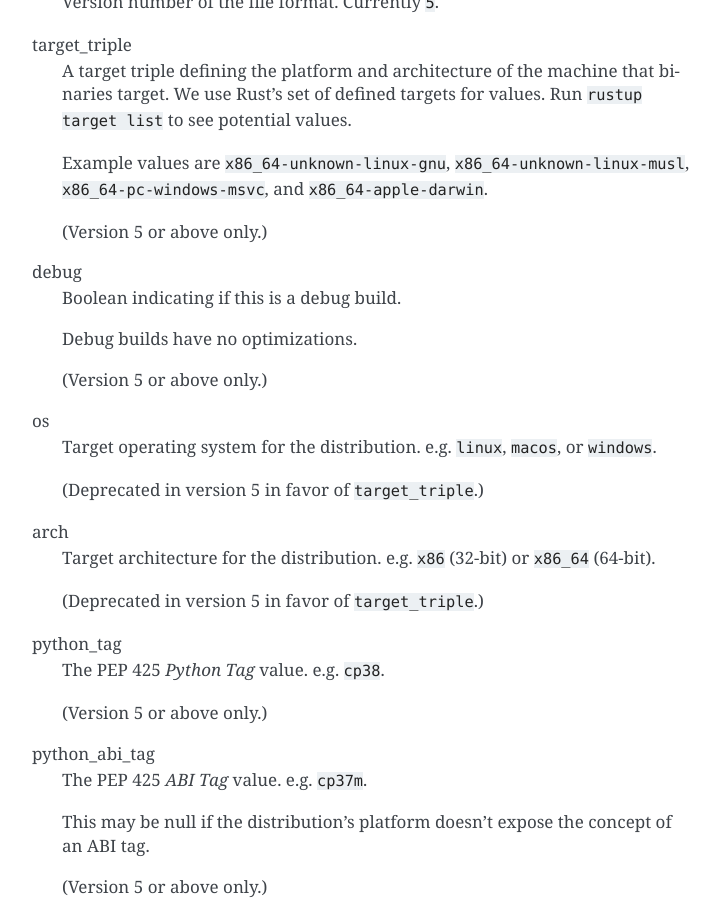
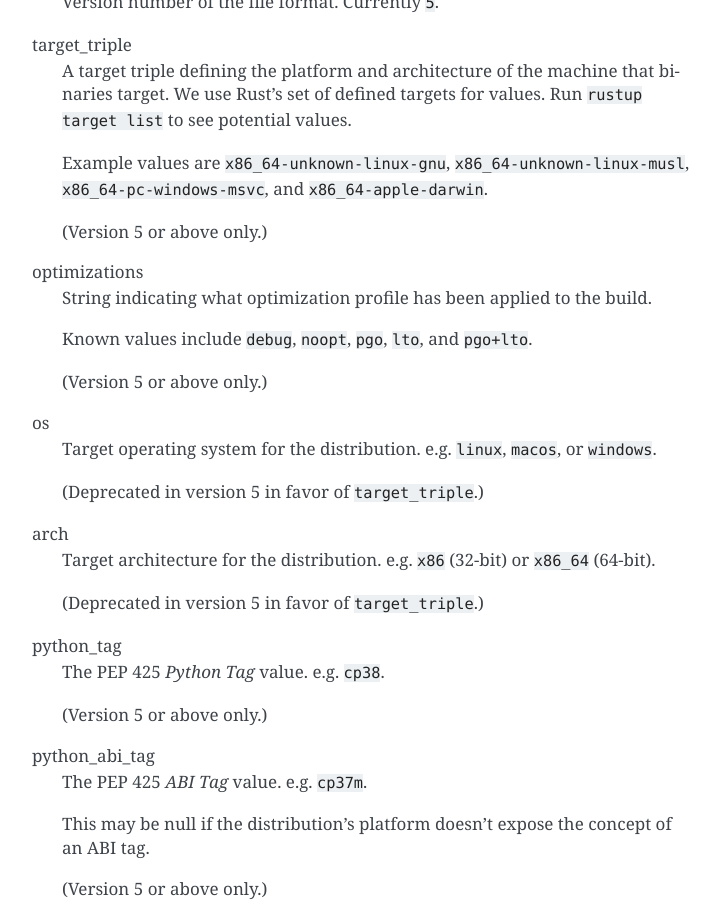
Before and after one commit to indygreg/python-build-standalone, a Sphinx documentation site: the page built from docs/distributions.rst, in a window 1280 px wide and 900 px high, scrolled down 749 px. Shown: the whole window, without its empty margins (388-1108 px from the left). Built offline with Sphinx 7.4.7, drawn with Linux system fonts in a browser that asks for light colours.

Commit message:
global: change debug field to optimizations
This makes more sense.

```diff
--- a/docs/distributions.rst
+++ b/docs/distributions.rst
@@ -45,10 +45,12 @@ target_triple
 
    (Version 5 or above only.)
 
-debug
-   Boolean indicating if this is a debug build.
+optimizations
+   String indicating what optimization profile has been applied to the
+   build.
 
-   Debug builds have no optimizations.
+   Known values include ``debug``, ``noopt``, ``pgo``, ``lto``, and
+   ``pgo+lto``.
 
    (Version 5 or above only.)
 
```
Also changed, not shown: 2 other files.
